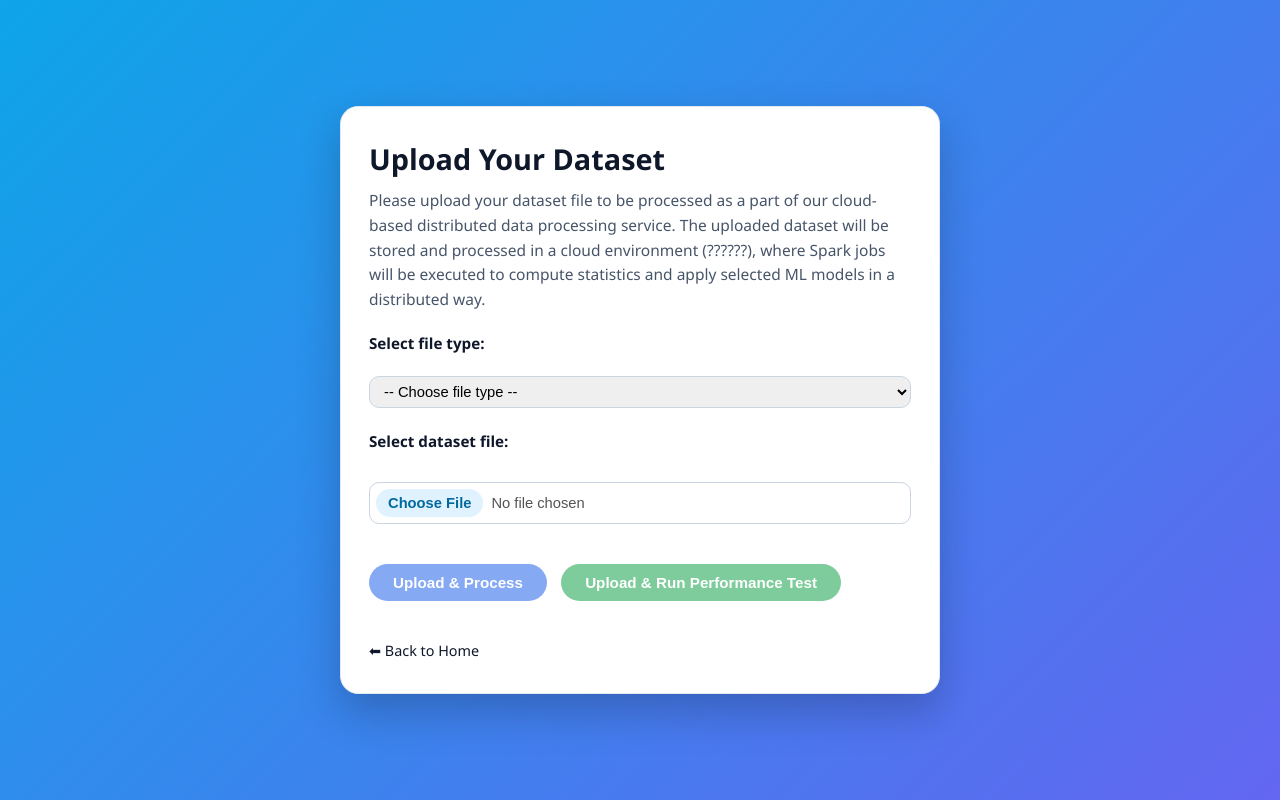
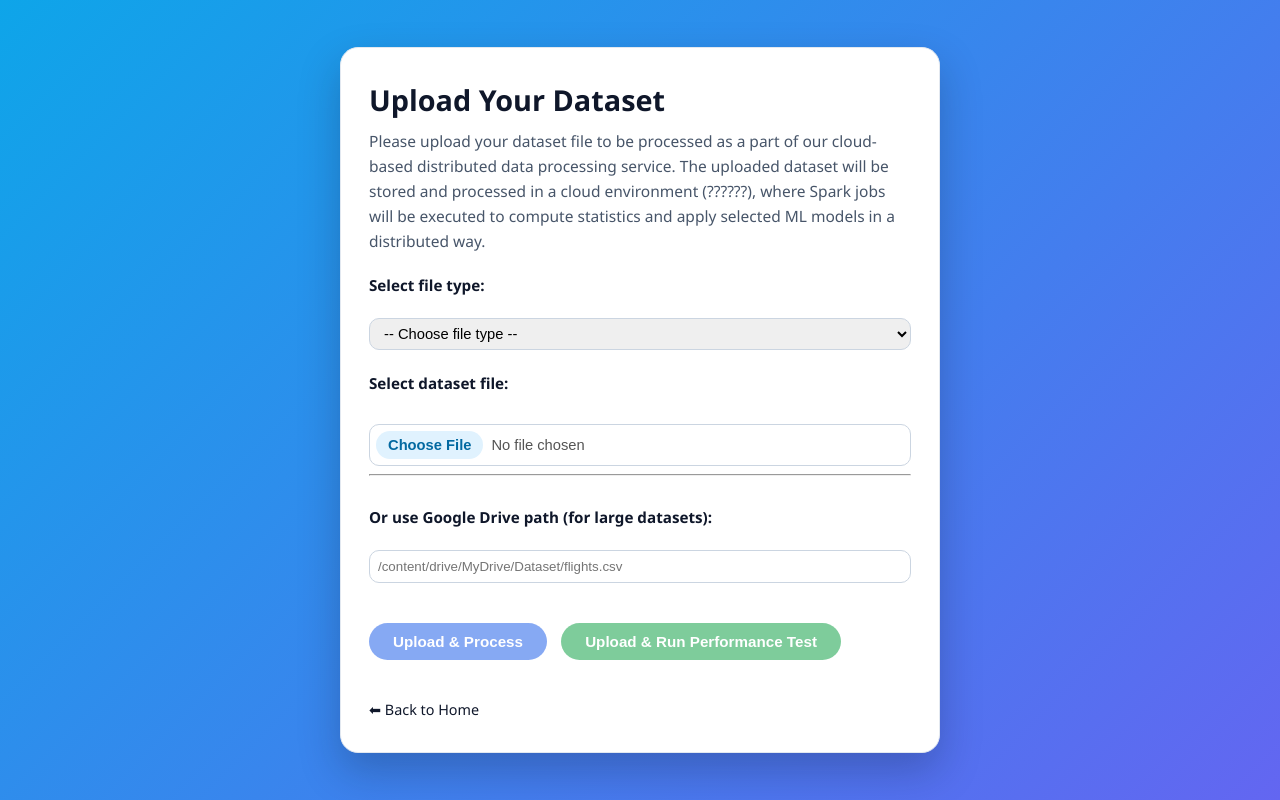
Before and after one commit to rabumettleq/Cloud-and-Distributed-Systems-Project, a Flask app: page /upload in a window 1280 px wide. Run offline with Flask 3, Linux system fonts and the light colour scheme; parts of the project's set-up code (start-up, migrations or seed data) failed here and were passed over.

Commit message:
modified:   app/app.py 	modified:   app/templates/index.html 	modified:   app/templates/upload.html 	deleted:    app/utils/__pycache__/__init__.cpython-311.pyc 	deleted:    app/utils/__pycache__/export.cpython-311.pyc

```diff
--- a/app/app.py
+++ b/app/app.py
@@ -59,12 +59,20 @@ def uploadFile():
         return render_template("upload.html")
 
     uploadedFile = request.files.get("file")
+    drivePath = (request.form.get("drive_path") or "").strip()
     fileType = (request.form.get("file_type") or "csv").lower().strip()
 
-    if not uploadedFile or uploadedFile.filename.strip() == "":
-        return render_template("upload.html", error="Please choose a file to upload.")
+    if (not uploadedFile or uploadedFile.filename.strip() == "") and drivePath == "":
+        return render_template("upload.html", error="Please upload a file or provide a Google Drive path.")
 
-    fileName = uploadedFile.filename
+    if drivePath != "":
+        savedPath = drivePath
+        fileName = os.path.basename(savedPath)
+    else:
+        fileName = uploadedFile.filename
+        safeName = secure_filename(fileName)
+        savedPath = os.path.join(uploadFolder, safeName)
+        uploadedFile.save(savedPath)
 
     if not isAllowed(fileName, fileType):
         allowedList = ", ".join(sorted(allowedExtensions.get(fileType, [])))
@@ -72,10 +80,6 @@ def uploadFile():
             "upload.html",
             error=f"Invalid file type. For {fileType.upper()} allowed: {allowedList}"
         )
-
-    safeName = secure_filename(fileName)
-    savedPath = os.path.join(uploadFolder, safeName)
-    uploadedFile.save(savedPath)
 
     spark = getSpark()
     df = loadDataset(spark, savedPath, fileType)
@@ -85,7 +89,6 @@ def uploadFile():
 
     runId = makeRunId(fileName)
     runDir = os.path.join(resultsFolder, runId)
-
     ensureDir(runDir)
 
     saveJson(os.path.join(runDir, "descriptive.json"), descriptiveStats)
@@ -105,15 +108,24 @@ def uploadFile():
         mlResults=mlResults,
     )
 
+
 @app.route("/performance-test", methods=["POST"])
 def performanceTest():
     uploadedFile = request.files.get("file")
+    drivePath = (request.form.get("drive_path") or "").strip()
     fileType = (request.form.get("file_type") or "csv").lower().strip()
 
-    if not uploadedFile or uploadedFile.filename.strip() == "":
-        return render_template("upload.html", error="Please choose a file to upload.")
+    if (not uploadedFile or uploadedFile.filename.strip() == "") and drivePath == "":
+        return render_template("upload.html", error="Please upload a file or provide a Google Drive path.")
 
-    fileName = uploadedFile.filename
+    if drivePath != "":
+        savedPath = drivePath
+        fileName = os.path.basename(savedPath)
+    else:
+        fileName = uploadedFile.filename
+        safeName = secure_filename(fileName)
+        savedPath = os.path.join(uploadFolder, safeName)
+        uploadedFile.save(savedPath)
 
     if not isAllowed(fileName, fileType):
         allowedList = ", ".join(sorted(allowedExtensions.get(fileType, [])))
@@ -121,10 +133,6 @@ def performanceTest():
             "upload.html",
             error=f"Invalid file type. For {fileType.upper()} allowed: {allowedList}"
         )
-
-    safeName = secure_filename(fileName)
-    savedPath = os.path.join(uploadFolder, safeName)
-    uploadedFile.save(savedPath)
 
     performanceResults = runPerformanceTestPerJob(savedPath, fileType)
 
@@ -134,7 +142,6 @@ def performanceTest():
         fileType=fileType,
         performanceResults=performanceResults
     )
-
 
 @app.route("/download/<runId>/<which>", methods=["GET"])
 def downloadJson(runId: str, which: str):
--- a/app/templates/index.html
+++ b/app/templates/index.html
@@ -192,8 +192,8 @@
         </li>
 
         <li style="margin-bottom: 10px;">
-            <strong>اسم الطالبة:</strong>  دعاء شعفوط<br>
-            <strong>الرقم جامعي:</strong> 220221111
+            <strong>اسم الطالبة:</strong>  دعاء رائد شعفوط<br>
+            <strong>الرقم جامعي:</strong> 220213922
         </li>
     </ul>
 
--- a/app/templates/upload.html
+++ b/app/templates/upload.html
@@ -175,6 +175,12 @@
 
         <label>Select dataset file:</label><br><br>
         <input id="selectedFile" type="file" name="file" required disabled>
+        <hr><br>
+
+        <label>Or use Google Drive path (for large datasets):</label><br><br>
+        <input type="text" name="drive_path" placeholder="/content/drive/MyDrive/Dataset/flights.csv"
+       style="width:100%; padding:8px; border-radius:10px; border:1px solid #cbd5e1;">
+
         <br><br>
         <button id="uploadBtn" type="submit" name="action" value="process" disabled>
             Upload &amp; Process
@@ -198,6 +204,7 @@
 <script>
     const fileType = document.getElementById("fileType");
     const selectedFile = document.getElementById("selectedFile");
+    const drivePath = document.getElementById("drivePath");
     const uploadBtn = document.getElementById("uploadBtn");
     const performanceBtn = document.getElementById("performanceBtn");
     const errorMessage = document.getElementById("errorMessage");
@@ -239,13 +246,17 @@
         return;
     }
 
-    if (!selectedFile.files.length) {
+    const hasFile = selectedFile.files.length > 0;
+    const hasDrivePath = drivePath.value.trim() !== "";
+
+    if (!hasFile && !hasDrivePath) {
         e.preventDefault();
-        errorMessage.innerText = "!! Please select a dataset file !!";
+        errorMessage.innerText = "!! Please upload a file or provide a Google Drive path !!";
         errorMessage.style.display = "block";
         return;
     }
 
+    if (hasFile) {
         const file = selectedFile.files[0];
 
         if (file.size === 0) {
@@ -266,20 +277,13 @@
 
         if (!uploadedFileName.endsWith(allowedFileExtensions[selectedFileType])) {
             e.preventDefault();
-        errorMessage.innerText = "!! File type does not match the selected format. Please upload a file that matches your selection !!";
+            errorMessage.innerText = "!! File type does not match the selected format !!";
             errorMessage.style.display = "block";
             return;
         }
-
-    const clickedBtn = document.activeElement;
-
-    if (clickedBtn && clickedBtn.name === "action" && clickedBtn.value === "performance") {
-        form.action = "/performance-test";
-    } else {
-        form.action = "/upload";
     }
 
-    successMessage.innerText = "File validated successfully. Uploading...";
+    successMessage.innerText = "Dataset validated successfully. Processing...";
     successMessage.style.display = "block";
 });
 
```
Lines whose indentation alone changed are shown as unchanged.
